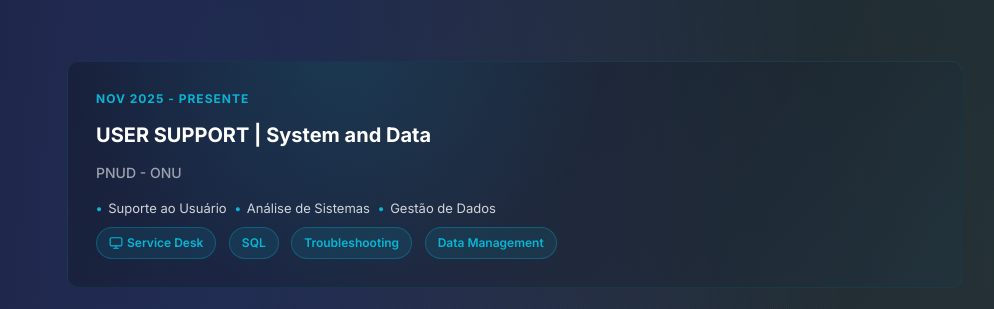
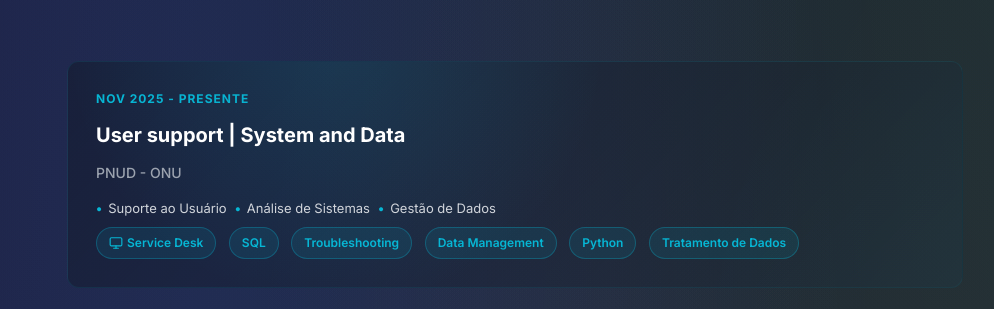
Before and after one commit to Thiago9220/Portf-lio, a plain HTML site: page index.html in a window 1280 px wide. Shown: the part 2978-3287 px from the top of the page, without its empty margins (125-1119 px from the left). Drawn offline with nearby package versions, Linux system fonts and the light colour scheme.

Commit message:
feat: update experience role title casing and add Python and Data Treatment tech badges

```diff
--- a/index.html
+++ b/index.html
@@ -143,7 +143,7 @@
                     <!-- PNUD - ONU -->
                     <div class="experience-card">
                         <div class="period">Nov 2025 - Presente</div>
-                        <div class="role-title">USER SUPPORT | System and Data</div>
+                        <div class="role-title">User support | System and Data</div>
                         <div class="company">PNUD - ONU</div>
 
                         <div class="highlights">
@@ -159,6 +159,8 @@
                         <div class="tech-badge">SQL</div>
                         <div class="tech-badge">Troubleshooting</div>
                         <div class="tech-badge">Data Management</div>
+                        <div class="tech-badge">Python</div>
+                        <div class="tech-badge">Tratamento de Dados</div>
                     </div>
 
                     <!-- Desenvolvedor de Software -->
```
